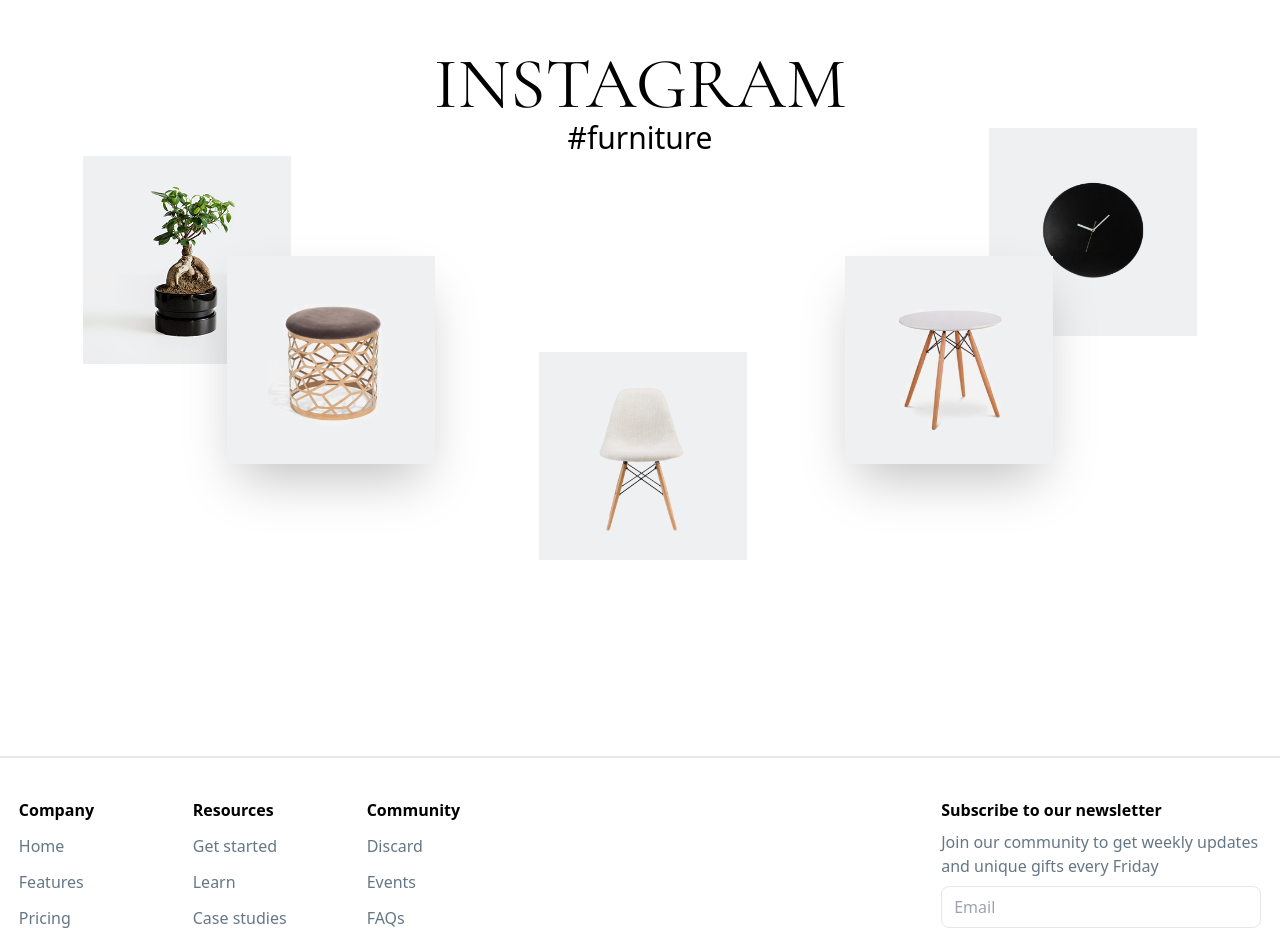
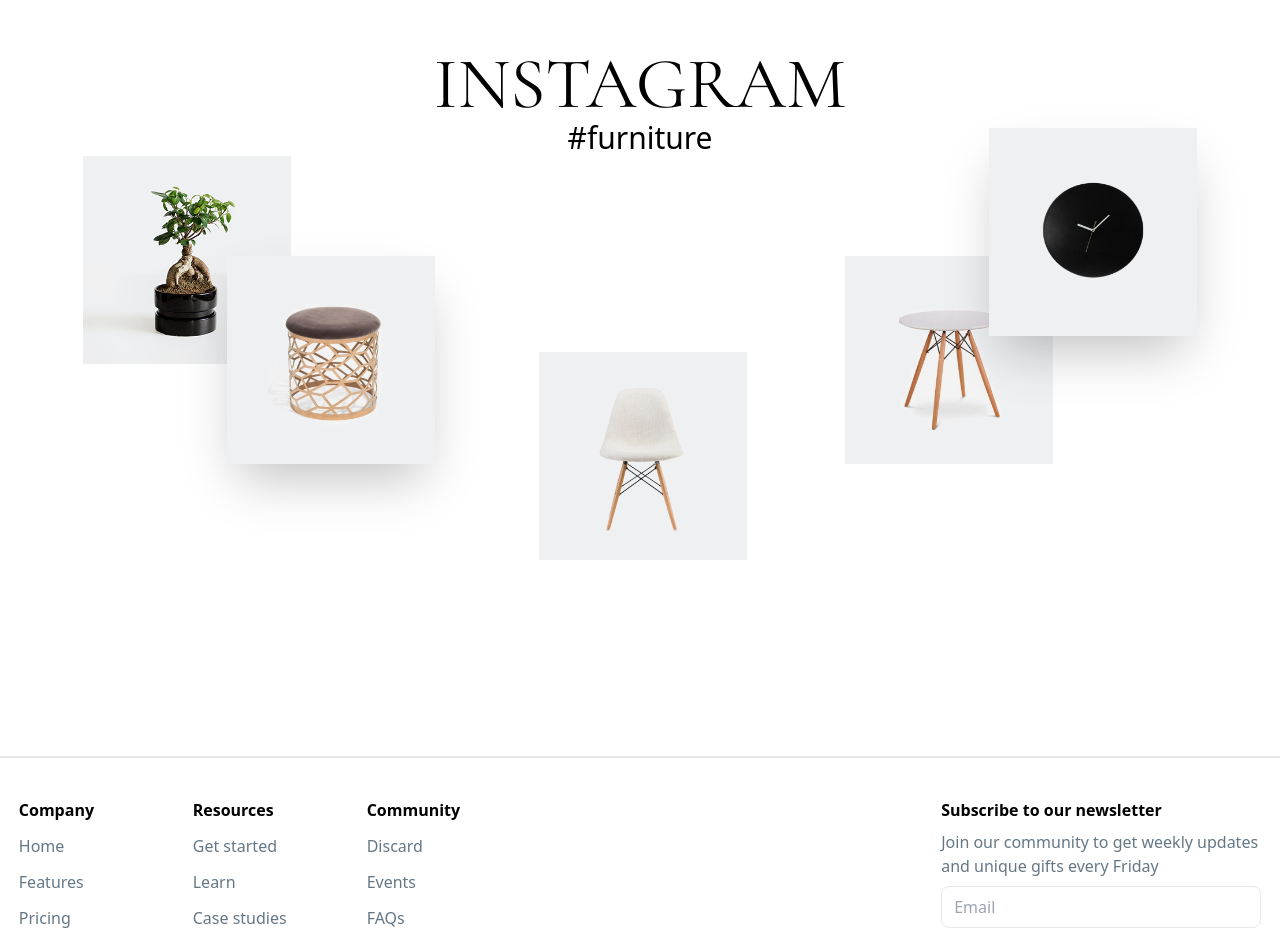
Before and after one commit to mohanraj-devalpha/E-commence-functionaliy, a React (Vite) app: page / in a window 1280 px wide. Shown: the part 2740-3668 px from the top of the page. Built offline with nearby package versions, Linux system fonts and the light colour scheme.

Commit message:
changed the image z-index

```diff
--- a/src/components/Home.jsx
+++ b/src/components/Home.jsx
@@ -54,8 +54,8 @@
           <img src={item1} alt="" className="absolute z-10  left-36 w-52 h-52" />
           <img src={item8} alt="" className="absolute z-10 top-72 left-72 w-52 h-52 shadow-2xl"/>
           <img src={item5} alt="" className="absolute z-10 top-96 left-[600px] w-52 h-52"/>
-          <img src={item2} alt=""  className="absolute z-20 top-72 right-72 w-52 h-52 shadow-2xl"/>
-          <img src={item6} alt="" className="absolute z-10 top-40 right-36 w-52 h-52" />
+          <img src={item2} alt=""  className="absolute z-[15px] top-72 right-72 w-52 h-52 "/>
+          <img src={item6} alt="" className="absolute z-10 top-40 right-36 w-52 h-52  shadow-2xl" />
         </div>
 
 
```
